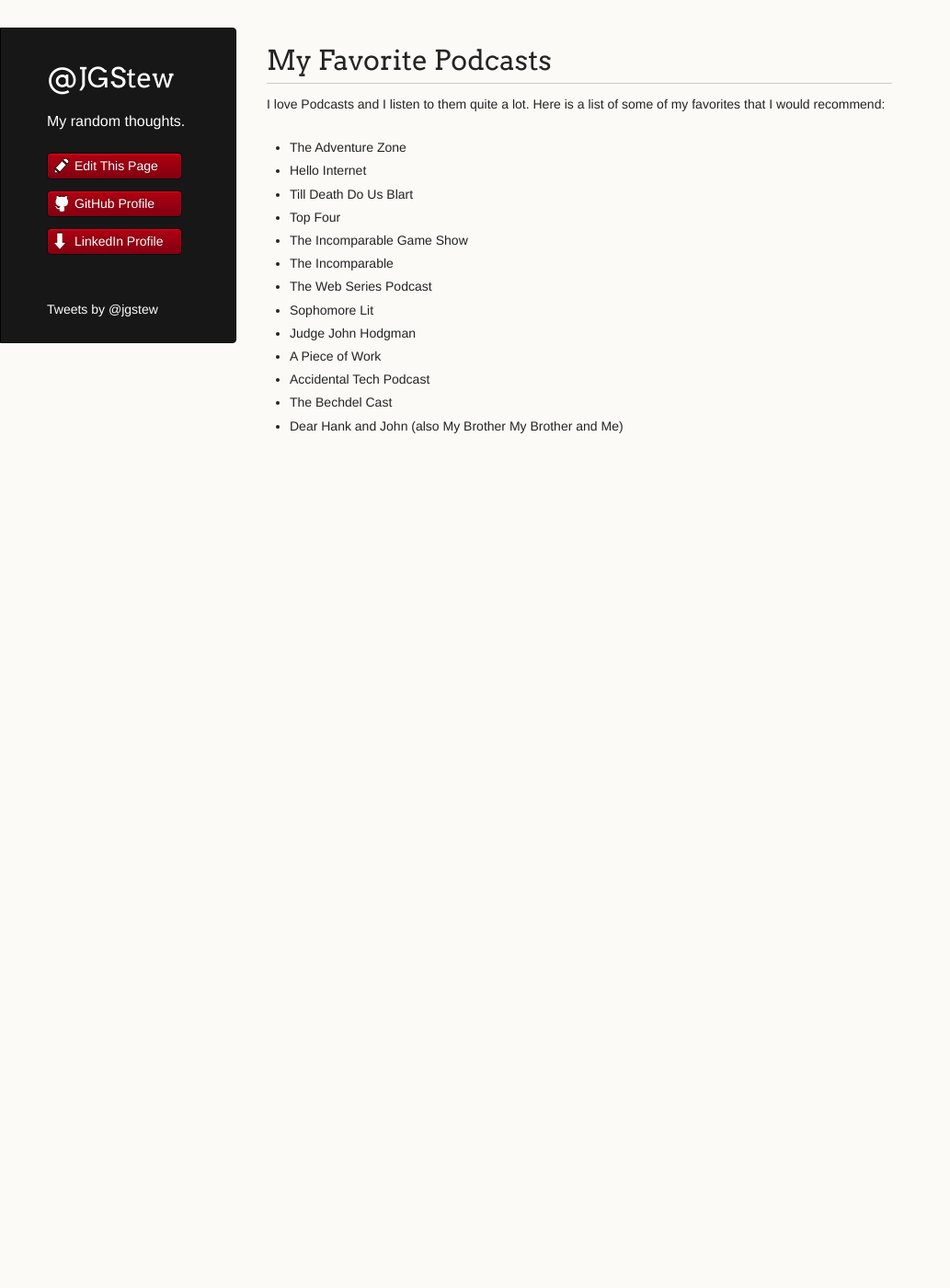
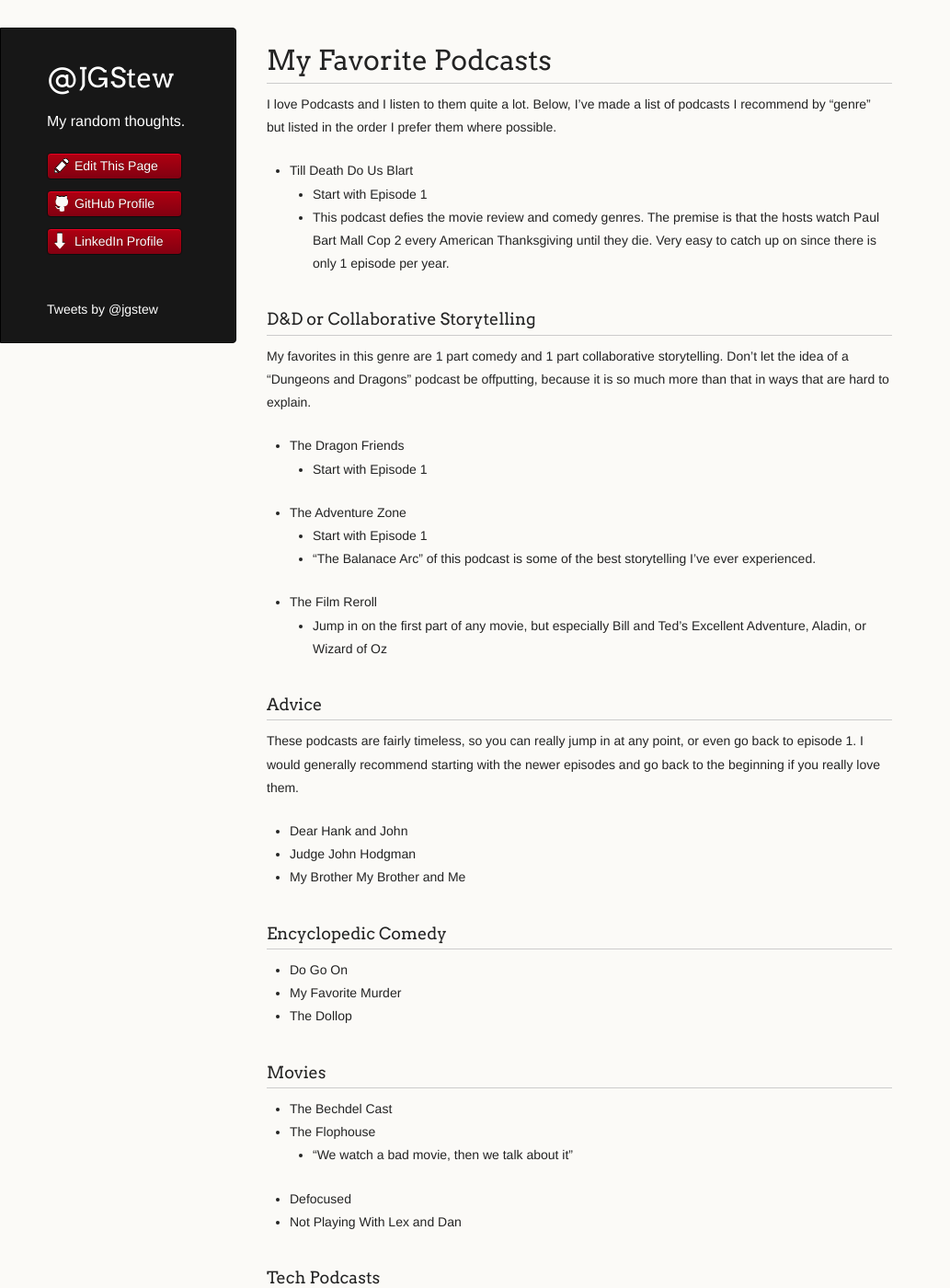
Before and after one commit to jgstew/jgstew.github.io, a Jekyll site: the page built from _posts/2018-01-01-My-Favorite-Podcasts.md, in a window 1280 px wide and 1400 px high. Shown: the whole window at 92% size, without its empty margins (0-1033 px from the left). Built offline with Jekyll 4.4.1, drawn with Linux system fonts in a browser that asks for light colours; nearby versions of some CDN libraries; comment, search, counter and statistics services are not loaded; some of the changed text lies outside the part shown.

Commit message:
Update 2018-01-01-My-Favorite-Podcasts.md

```diff
--- a/_posts/2018-01-01-My-Favorite-Podcasts.md
+++ b/_posts/2018-01-01-My-Favorite-Podcasts.md
@@ -2,18 +2,68 @@
 category: Web
 ---
 
-I love Podcasts and I listen to them quite a lot. Here is a list of some of my favorites that I would recommend:
+I love Podcasts and I listen to them quite a lot. Below, I've made a list of podcasts I recommend by "genre" but listed in the order I prefer them where possible.
 
+
+- Till Death Do Us Blart
+  - Start with Episode 1
+  - This podcast defies the movie review and comedy genres. The premise is that the hosts watch Paul Bart Mall Cop 2 every American Thanksgiving until they die. Very easy to catch up on since there is only 1 episode per year.
+
+### D&D or Collaborative Storytelling
+
+My favorites in this genre are 1 part comedy and 1 part collaborative storytelling. Don't let the idea of a "Dungeons and Dragons" podcast be offputting, because it is so much more than that in ways that are hard to explain.
+
+- The Dragon Friends
+  - Start with Episode 1
 - The Adventure Zone
-- Hello Internet
-- Till Death Do Us Blart
+  - Start with Episode 1
+  - "The Balanace Arc" of this podcast is some of the best storytelling I've ever experienced.
+- The Film Reroll
+  - Jump in on the first part of any movie, but especially Bill and Ted's Excellent Adventure, Aladin, or Wizard of Oz
+
+### Advice
+
+These podcasts are fairly timeless, so you can really jump in at any point, or even go back to episode 1. I would generally recommend starting with the newer episodes and go back to the beginning if you really love them.
+
+- Dear Hank and John
+- Judge John Hodgman
+- My Brother My Brother and Me
+
+### Encyclopedic Comedy
+
+- Do Go On
+- My Favorite Murder
+- The Dollop
+
+### Movies
+
+- The Bechdel Cast
+- The Flophouse
+  - "We watch a bad movie, then we talk about it"
+- Defocused
+- Not Playing With Lex and Dan
+
+
+### Tech Podcasts
+
+Since these podcasts are often oriented in today's tech news, then you will generally want to start with the newest few episodes and go forward from there. That said, many of these shows have epsidoes that are interviews with special guests that are more timeless. It is also very interesting to listen to episodes from many years ago to get a different perspective on what was happening then.
+
+- Rocket
+  - Rocket has become one of my favorite tech podcasts, partly due to the all women hosts, which is rare for any podcast, but especially tech podcasts.
+- Hello Internet (See Also: Cortex)
+- Accidental Tech Podcast
+- Connected
+- Upgrade
+
+
+### Others
+
 - Top Four
+- Playing for Fun
 - The Incomparable Game Show
 - The Incomparable
 - The Web Series Podcast
 - Sophomore Lit
-- Judge John Hodgman
 - A Piece of Work
-- Accidental Tech Podcast
-- The Bechdel Cast
-- Dear Hank and John (also My Brother My Brother and Me)
+- Bubble
+- Do By Friday
```
